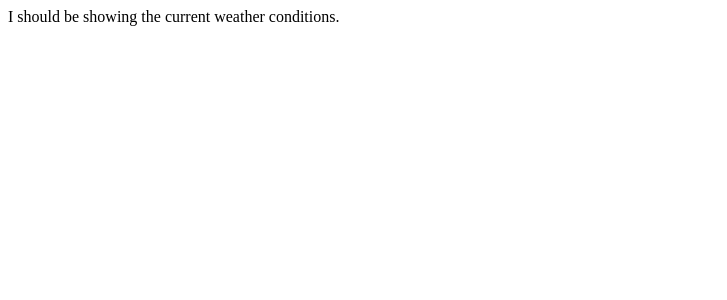
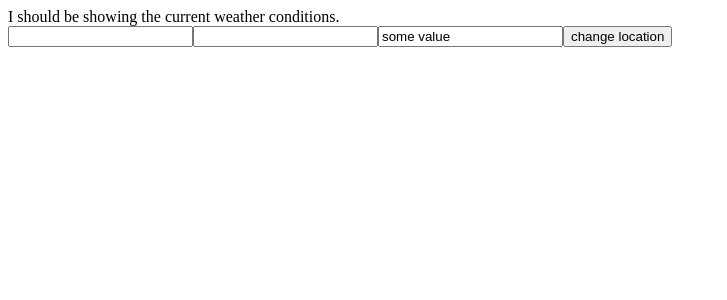
Before and after one commit to TiesDO/react-weatherapp, a React app: page / in a window 1280 px wide. Shown: the top 300 px of the page, without its empty margins (0-727 px from the left). Built offline with nearby package versions, Linux system fonts and the light colour scheme.

Commit message:
add SelectCityForm
- Selectcity form component created
- displayed in App.js
- holds state for all it's textboxes

```diff
--- a/src/App.js
+++ b/src/App.js
@@ -1,11 +1,13 @@
 import React from 'react';
 import CurrentWeatherDisplay from './components/CurrentWeatherDisplay';
+import SelectCityForm from './components/SelectCityForm';
 import { CurrentWeatherProvider } from './context/CurrentWeatherContext';
 
 const App = () => {
     return (
         <CurrentWeatherProvider>
             <CurrentWeatherDisplay />
+            <SelectCityForm />
         </CurrentWeatherProvider>
     )
 }
--- /dev/null
+++ b/src/components/SelectCityForm.jsx
@@ -0,0 +1,23 @@
+import { useCurrentWeather } from "../context/CurrentWeatherContext";
+import React, { useState } from 'react';
+
+export default function SelectCityForm() {
+    const currentWeather = useCurrentWeather();
+
+    const [city, setCity] = useState('some value');
+    const [lat, setLat] = useState(currentWeather.lat ?? '');
+    const [lon, setLon] = useState(currentWeather.lon ?? '');
+
+    const handleSubmit = (e) => {
+        e.preventDefault();
+
+        console.log(`input was [lat:'${lat}', lon:'${lon}', city:'${city}']`);
+    }
+
+    return <form onSubmit={handleSubmit}>
+        <input type='text' value={lat} onChange={(e) => setLat(e.target.value)} />
+        <input type='text' value={lon} onChange={(e) => setLon(e.target.value)} />
+        <input type='text' value={city} onChange={(e) => setCity(e.target.value)} />
+        <input type='submit' value='change location' />
+    </form>
+}
```
